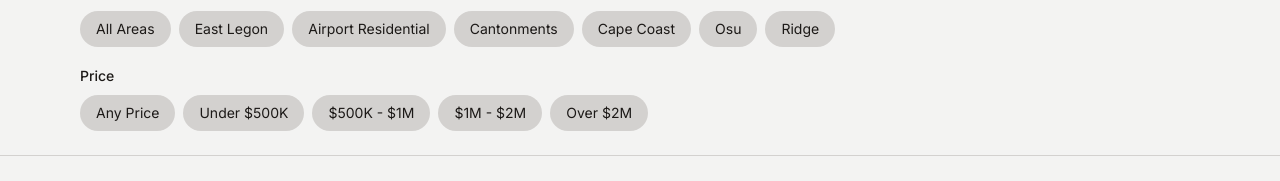
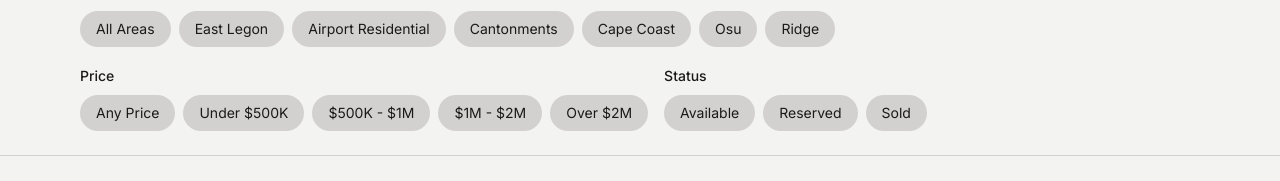
Before and after one commit to Steph-en/hoch-golden-abodes, a React (Vite) app: page /explore in a window 1280 px wide. Both pictures are taken after a click on the button 948 px from the left and 238 px from the top of the page. Shown: the part 473-654 px from the top of the page. Built offline with nearby package versions, Linux system fonts and the light colour scheme; no server answers; the database is empty.

Commit message:
Changes
Co-authored-by: Steph-en <62531865+Steph-en@users.noreply.github.com>

```diff
--- a/src/pages/Explore.tsx
+++ b/src/pages/Explore.tsx
@@ -184,6 +184,25 @@ const Explore = () => {
                     ))}
                   </div>
                 </div>
+
+                <div className="space-y-2">
+                  <label className="text-sm font-medium text-muted-foreground">Status</label>
+                  <div className="flex flex-wrap gap-2">
+                    {PROPERTY_STATUSES.map((status) => (
+                      <button
+                        key={status}
+                        onClick={() => setSelectedStatus(selectedStatus === status ? null : status)}
+                        className={`px-4 py-2 rounded-full text-sm transition-all ${
+                          selectedStatus === status
+                            ? "bg-primary text-primary-foreground"
+                            : "bg-muted text-foreground hover:bg-primary/10 hover:text-primary"
+                        }`}
+                      >
+                        {status}
+                      </button>
+                    ))}
+                  </div>
+                </div>
               </div>
 
               {hasActiveFilters && (
```
